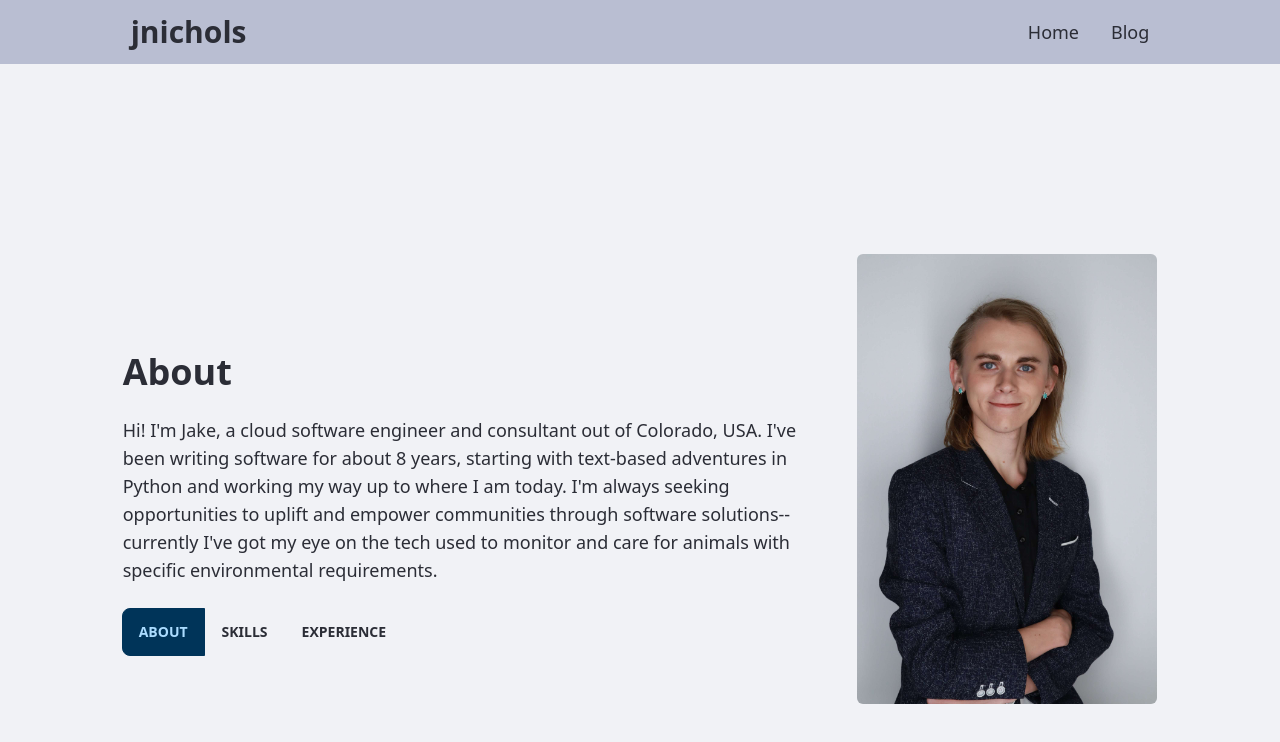
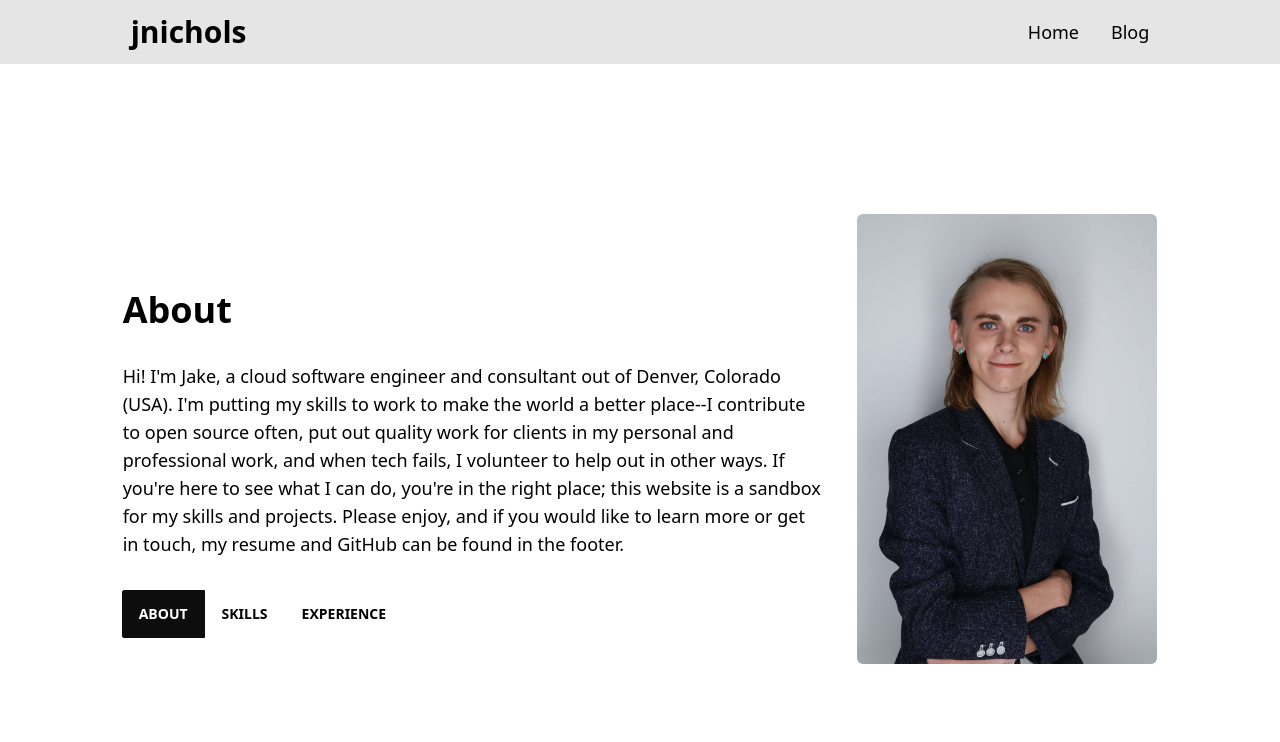
Before and after one commit to jnichols-git/jnichols-dev-website, a Next.js app: page / in a window 1280 px wide. Shown: the top 742 px of the page. Built offline with nearby package versions, Linux system fonts and the light colour scheme.

Commit message:
Content updates, theme change

```diff
--- a/app/components/top-level/body.tsx
+++ b/app/components/top-level/body.tsx
@@ -4,7 +4,7 @@ export default function Body(
     {children}: {children: React.ReactNode}
 ) {
     return (
-        <body data-theme="light">
+        <body data-theme="lofi">
             {children}
         </body>
     )
--- a/app/components/top-level/nav.tsx
+++ b/app/components/top-level/nav.tsx
@@ -16,7 +16,7 @@ export function Navbar() {
                 <div className="navbar-start">
                     <label htmlFor="nav-drawer" className="flex-1 px-2 mx-2 text-3xl font-bold hidden lg:block">jnichols</label>
                     <label htmlFor="nav-drawer" className="btn btn-square btn-ghost hover:btn-neutral lg:hidden">
-                        <svg xmlns="http://www.w3.org/2000/svg" fill="none" viewBox="0 0 24 24" className="inline-block w-6 h-6 stroke-current"><path strokeLinecap="round" strokeLinejoin="round" strokeWidth="2" d="M4 6h16M4 12h16M4 18h16"></path></svg>
+                        <svg xmlns="http://www.w3.org/2000/svg" fill="none" viewBox="0 0 24 24" className="inline-block w-8 h-8 stroke-current"><path strokeLinecap="round" strokeLinejoin="round" strokeWidth="2" d="M4 6h16M4 12h16M4 18h16"></path></svg>
                     </label>
                 </div>
                 <div className="navbar-center">
@@ -43,8 +43,8 @@ export function Footer() {
                     Resume
                 </a>
                 <div className="divider divider-horizontal"></div>
-                <a className="flex flex-row gap-x-2" href="/Resume.pdf">
-                    <img src="/github-mark.svg" alt="View Resume" width="24" height="24"/>
+                <a className="flex flex-row gap-x-2" href="https://github.com/jakenichols2719">
+                    <img src="/github-mark.svg" alt="Go to GitHub" width="24" height="24"/>
                     GitHub
                 </a>
             </div>
--- a/app/global.css
+++ b/app/global.css
@@ -20,6 +20,6 @@
         @apply text-lg;
     }
     article {
-        @apply py-10 mx-6 prose prose-sm max-w-none lg:prose-xl lg:max-w-prose prose-a:link prose-a:link-primary prose-a:link-hover;
+        @apply py-10 mx-8 prose prose-sm max-w-none lg:prose-xl lg:max-w-prose prose-a:link prose-a:link-primary prose-a:link-hover;
     }
 }
--- a/app/home.tsx
+++ b/app/home.tsx
@@ -14,9 +14,15 @@ const inter = Inter({ subsets: ['latin'] })
 function aboutMe() {
   return (
     <>
-    <div className="py-6">
-      <p>Hi! I'm Jake, a cloud software engineer and consultant out of Colorado, USA. I've been writing software for about 8 years, starting with text-based adventures in Python and working my way up to where I am today.
-      I'm always seeking opportunities to uplift and empower communities through software solutions--currently I've got my eye on the tech used to monitor and care for animals with specific environmental requirements.</p>
+    <div className="py-8 space-y-2">
+      <p>
+        Hi! I'm Jake, a cloud software engineer and consultant out of Denver, Colorado (USA).
+        I'm putting my skills to work to make the world a better place--I contribute to open source often,
+        put out quality work for clients in my personal and professional work, and when tech fails, I volunteer
+        to help out in other ways. If you're here to see what I can do, you're in the right place; this website
+        is a sandbox for my skills and projects. Please enjoy, and if you would like to learn more or get in
+        touch, my resume and GitHub can be found in the footer.
+      </p>
     </div>
     </>
   )
@@ -25,7 +31,7 @@ function aboutMe() {
 function aboutSkills() {
   return (
     <>
-    <div className="py-6 flex flex-col gap-y-6">
+    <div className="py-8 flex flex-col gap-y-8">
       <p>My experience in academics, internships, jobs, and personal work has given me a strong skillset for cloud development and consulting. Skills I'm particularly proficient in are <b className="text-accent">highlighted</b>.</p>
       <ul className="list-disc">
         <li>Programming Languages: <b className="text-accent">Golang, C/C++, Python</b>, JavaScript, TypeScript, Java, SQL</li>
@@ -41,11 +47,12 @@ function aboutSkills() {
 function aboutExperience() {
   return (
     <>
-    <div className="py-6 flex flex-col gap-y-6">
+    <div className="py-8 flex flex-col gap-y-8">
       <p>I've accomplished a lot in my relatively short time as an engineer:</p>
       <ul className="list-disc">
-        <li>Graduating with a 3.5 GPA from the University of Colorado Boulder in 2023</li>
-        <li>Game Development Intern and Cloud Engineer at Virga Inc. in Denver for 1.5 years</li>
+        <li>Graduated with a 3.5 GPA from the University of Colorado Boulder in 2023</li>
+        <li>Game Development Intern and Cloud Engineer at Virga Inc. for 1.5 years</li>
+        <li>Consultant at Big Compass</li>
         <li>Key contributor to <a className="text-primary hover:underline" href="https://github.com/trickstercache/trickster">Trickster</a>, a reverse proxy cache for timeseries databases sponsored by the Cloud Native Computing Foundation (CNCF)</li>
         <li>Lead cloud engineer and communication manager for iSAT Capstone Team 22-23</li>
       </ul>
@@ -75,14 +82,6 @@ function GalleryDesc (): ImageSetDesc  {
         url: "/headshot.jpg",
         alt: "Professional headshot",
       },
-      {
-        url: "/sko.jpg",
-        alt: "Sko buffs!",
-      },
-      {
-        url: "/spain.jpg",
-        alt: "More casual vacation picture",
-      }
     ],
     fixedWidth: 300,
     fixedHeight: 500,
@@ -92,8 +91,8 @@ function GalleryDesc (): ImageSetDesc  {
 export default function Home() {
   return (
     <>
-      <div className="hero text-center lg:min-h-screen lg:text-left">
-        <div className="hero-content flex-col-reverse justify-center lg:flex-row-reverse gap-x-6">
+      <div className="hero text-center lg:text-left">
+        <div className="hero-content flex-col-reverse justify-center lg:flex-row-reverse gap-x-8">
           <TimedGallery desc={GalleryDesc()} interval={25000}/>
           <div>
             <About/>
--- a/tailwind.config.js
+++ b/tailwind.config.js
@@ -36,14 +36,16 @@ module.exports = {
           "warning": "#FBBD23",
           "error": "#F87272",
         },
+        lofi: {
+          ...require("daisyui/src/colors/themes")["[data-theme=lofi]"]
+        },
         j: {
           ...require("daisyui/src/colors/themes")["[data-theme=business]"],
-          "primary": "#4bbfe3",
           "--rounded-box": "0.5rem",
           "--rounded-badge": "0.5rem",
           "--rounded-btn": "0.5rem"
-        }
-      }
+        },
+      },
     ],
   },
 }
```
Also changed, not shown: 1 other file (tests, documents, lock files or other folders).
